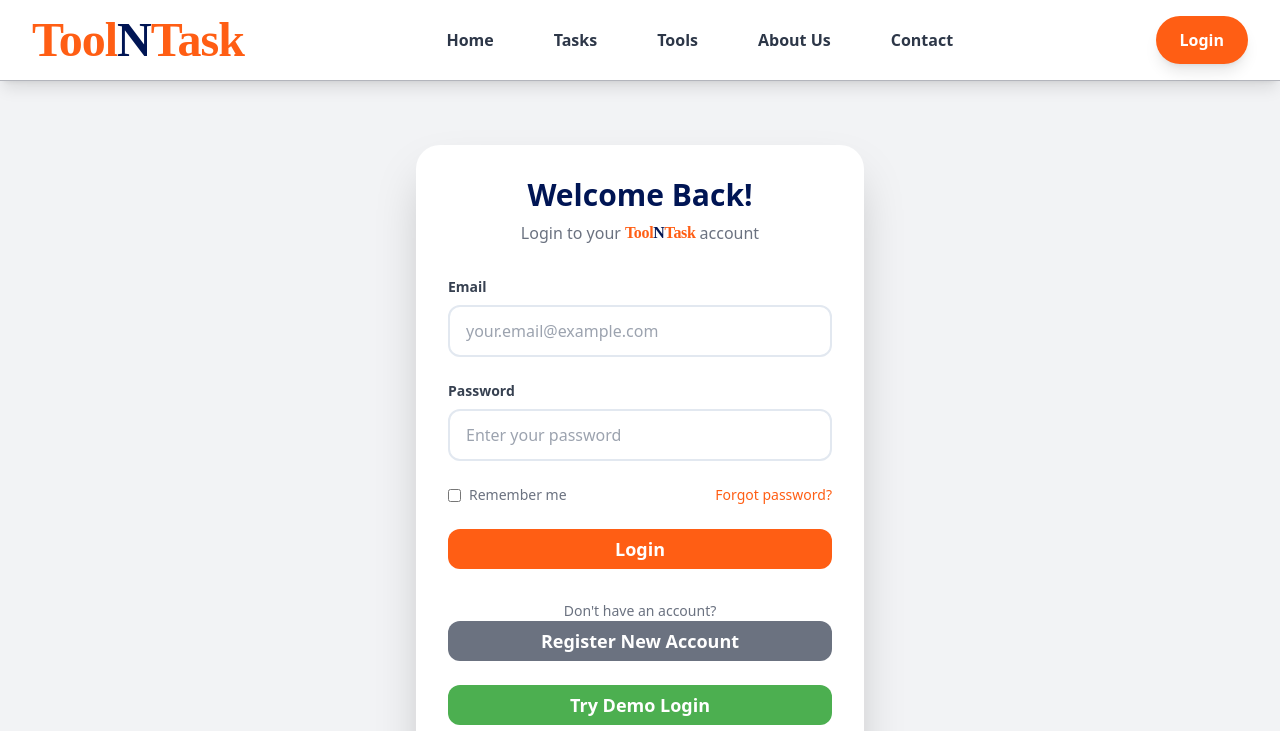
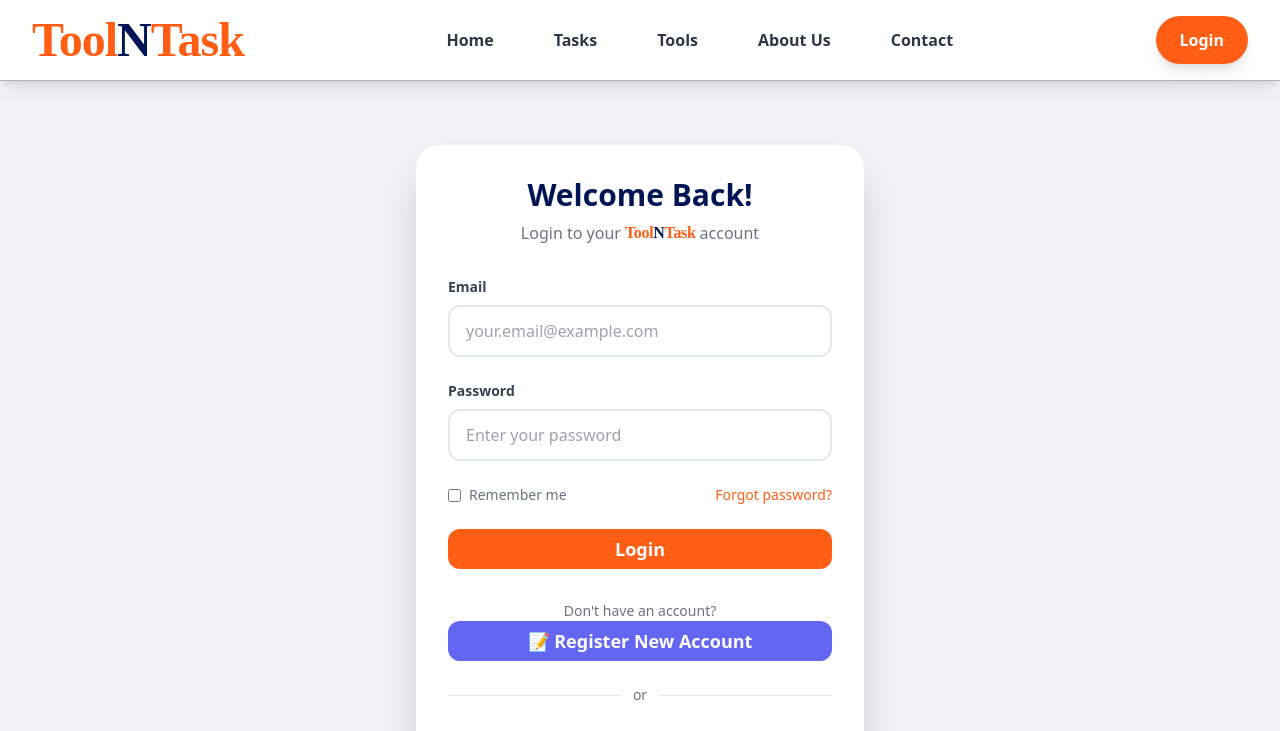
Before and after one commit to SeneshFitzroy/ToolnTask, a Next.js app: page /SignIn in a window 1280 px wide. Shown: the top 731 px of the page. Built offline with nearby package versions, Linux system fonts and the light colour scheme; no server answers; the database is empty; a web font is replaced by a local one.

Commit message:
feat: Enhanced pages/SignIn.tsx,  - Detailed changes: diff --git a/pages/SignIn.tsx b/pages/SignIn.tsx i... at 01:58 PM +0530, July 03, 2025

```diff
--- a/pages/SignIn.tsx
+++ b/pages/SignIn.tsx
@@ -259,22 +259,33 @@ export default function SignIn() {
                 <Link href="/SignUp">
                   <Button
                     className="w-full text-white py-3 sm:py-4 text-base sm:text-lg font-semibold rounded-lg sm:rounded-xl transition-all duration-300 hover:scale-105"
-                    style={{ backgroundColor: '#6B7280' }}
+                    style={{ backgroundColor: '#6366F1' }}
+                    onMouseEnter={(e) => e.currentTarget.style.backgroundColor = '#4F46E5'}
+                    onMouseLeave={(e) => e.currentTarget.style.backgroundColor = '#6366F1'}
                   >
-                    Register New Account
+                    📝 Register New Account
                   </Button>
                 </Link>
               </div>
             </div>
 
             <div className="mt-4 sm:mt-6 text-center">
-              <Button
-                onClick={handleDemoLogin}
-                className="w-full text-white py-3 sm:py-4 text-base sm:text-lg font-semibold rounded-lg sm:rounded-xl transition-all duration-300 hover:scale-105"
-                style={{ backgroundColor: '#4CAF50' }}
-              >
-                {loading ? 'Logging In as Demo...' : 'Try Demo Login'}
-              </Button>
+              <div className="space-y-3">
+                <div className="flex items-center my-4">
+                  <div className="flex-1 h-px" style={{ backgroundColor: theme === 'dark' ? '#444444' : '#E2E8F0' }}></div>
+                  <span className="px-3 text-sm" style={{ color: theme === 'dark' ? '#CCCCCC' : '#6B7280' }}>or</span>
+                  <div className="flex-1 h-px" style={{ backgroundColor: theme === 'dark' ? '#444444' : '#E2E8F0' }}></div>
+                </div>
+                <Button
+                  onClick={handleDemoLogin}
+                  className="w-full text-white py-3 sm:py-4 text-base sm:text-lg font-semibold rounded-lg sm:rounded-xl transition-all duration-300 hover:scale-105"
+                  style={{ backgroundColor: '#059669' }}
+                  onMouseEnter={(e) => e.currentTarget.style.backgroundColor = '#047857'}
+                  onMouseLeave={(e) => e.currentTarget.style.backgroundColor = '#059669'}
+                >
+                  {loading ? 'Logging In as Demo...' : '🚀 Try Demo Login'}
+                </Button>
+              </div>
             </div>
 
             <div className="mt-4 p-4 rounded-lg" style={{ backgroundColor: theme === 'dark' ? '#2a2a2a' : '#F8F9FA', border: `1px solid ${theme === 'dark' ? '#444444' : '#E2E8F0'}` }}>
```
